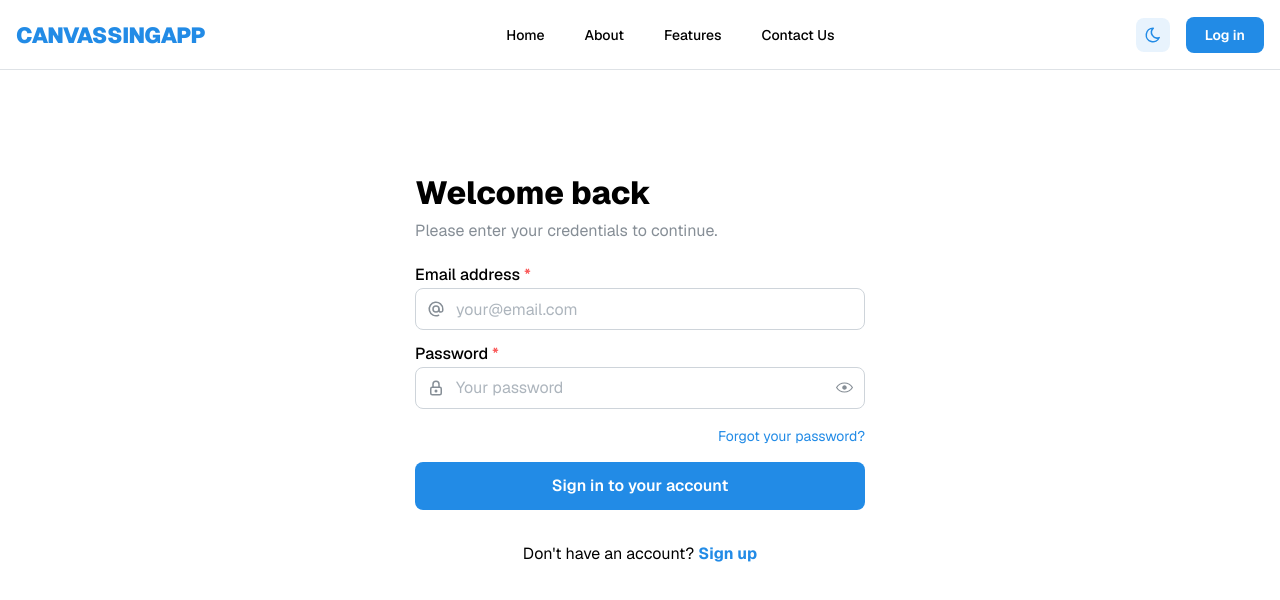
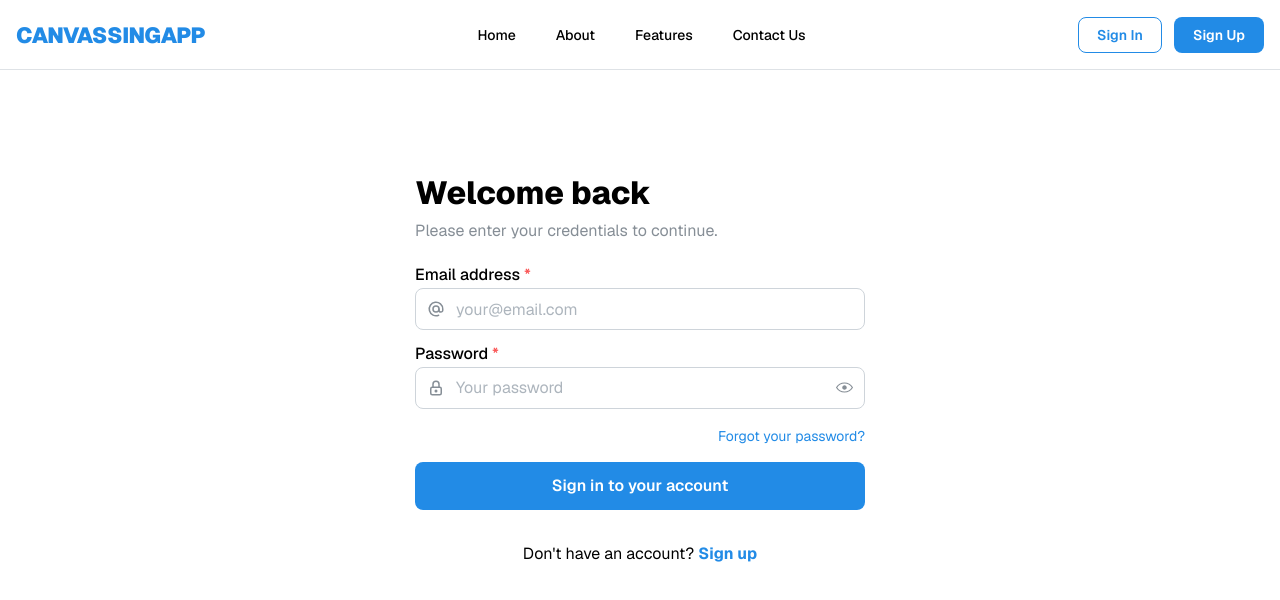
Before and after one commit to xjeyceex/help-earth-now-with-backend, a Next.js app: page /login in a window 1280 px wide. Shown: the top 600 px of the page. Built offline with nearby package versions, Linux system fonts and the light colour scheme.

Commit message:
fix header and navbar

```diff
--- a/app/(public)/_components/Header.tsx
+++ b/app/(public)/_components/Header.tsx
@@ -1,13 +1,19 @@
 "use client";
 
+import { userLogout } from "@/actions/post";
+import NotificationMenu from "@/components/NotificationMenu";
+import ModeToggle from "@/components/ThemeToggle";
+import { useUserStore } from "@/stores/userStore";
 import {
   Anchor,
+  Avatar,
   Burger,
   Button,
   Container,
   Drawer,
   Flex,
   Group,
+  Menu,
   rem,
   Stack,
   Text,
@@ -15,14 +21,16 @@ import {
   useMantineTheme,
 } from "@mantine/core";
 import { useDisclosure } from "@mantine/hooks";
+import Link from "next/link";
 import { useRouter } from "next/navigation";
-import ThemeToggle from "../../../components/ThemeToggle";
+import { useTransition } from "react";
 
 const Header = () => {
   const theme = useMantineTheme();
-
+  const { user, clearUser } = useUserStore();
   const { colorScheme } = useMantineColorScheme();
   const isDark = colorScheme === "dark";
+  const [, startTransition] = useTransition();
 
   const router = useRouter();
 
@@ -35,6 +43,13 @@ const Header = () => {
     { label: "Features", href: "#features" },
     { label: "Contact Us", href: "#contact-us" },
   ];
+
+  const handleLogout = () => {
+    startTransition(() => {
+      userLogout();
+      clearUser();
+    });
+  };
 
   return (
     <>
@@ -77,16 +92,55 @@ const Header = () => {
               ))}
             </Group>
 
-            <Group visibleFrom="sm" gap="md">
-              <ThemeToggle />
-              <Button
-                radius="md"
-                size="sm"
-                onClick={() => router.push("/login")}
-              >
-                Log in
-              </Button>
-            </Group>
+            {user ? (
+              <Group visibleFrom="sm" gap="md">
+                <ModeToggle />
+                <NotificationMenu />
+                <Menu shadow="md" width={200} withinPortal>
+                  <Menu.Target>
+                    <Avatar
+                      src={user.user_avatar}
+                      radius="xl"
+                      size="md"
+                      style={{
+                        cursor: "pointer",
+                        transition: "transform 0.2s ease",
+                      }}
+                      onMouseEnter={(e) =>
+                        (e.currentTarget.style.transform = "scale(1.1)")
+                      }
+                      onMouseLeave={(e) =>
+                        (e.currentTarget.style.transform = "scale(1)")
+                      }
+                    />
+                  </Menu.Target>
+
+                  <Menu.Dropdown style={{ zIndex: 1100 }}>
+                    <Menu.Label>Account</Menu.Label>
+                    <Menu.Item component={Link} href="/profile">
+                      View Profile
+                    </Menu.Item>
+                    <Menu.Item color="red" onClick={handleLogout}>
+                      Logout
+                    </Menu.Item>
+                  </Menu.Dropdown>
+                </Menu>
+              </Group>
+            ) : (
+              <Flex gap="sm">
+                <Button component={Link} href="/login" variant="outline">
+                  Sign In
+                </Button>
+                <Button
+                  component={Link}
+                  href="/register"
+                  variant="filled"
+                  color="blue"
+                >
+                  Sign Up
+                </Button>
+              </Flex>
+            )}
 
             <Burger
               opened={drawerOpened}
```
Also changed, not shown: components/Navbar.tsx (+17 -25 lines).
